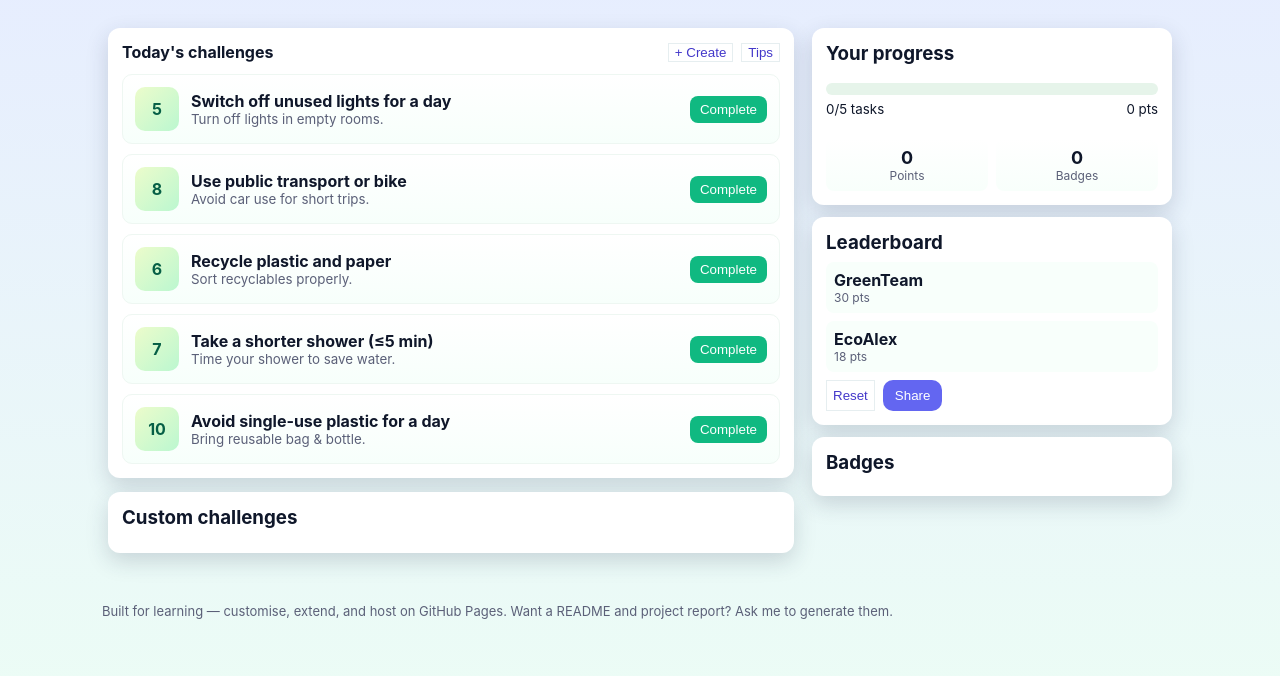
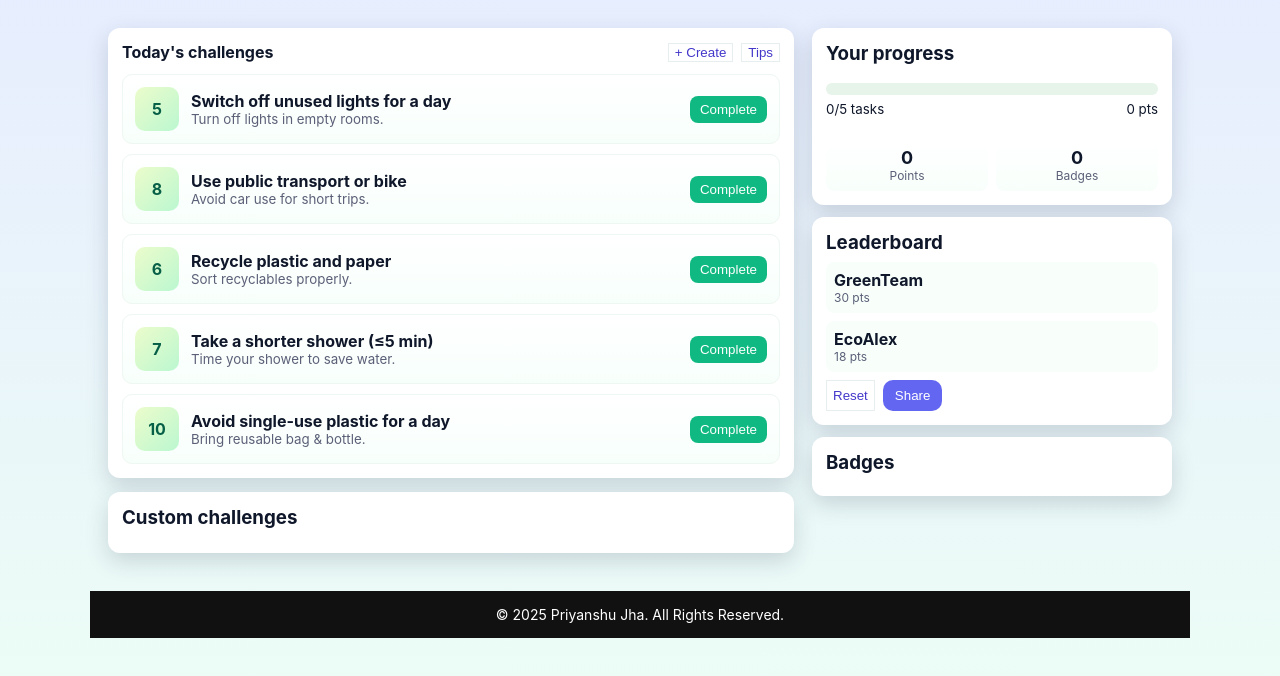
Before and after one commit to priyanshuj664-commits/sustainability-eco-hero, a plain HTML site: page index.html in a window 1280 px wide. Shown: the part 74-750 px from the top of the page. Drawn offline with Linux system fonts and the light colour scheme.

Commit message:
Update index.html

```diff
--- a/index.html
+++ b/index.html
@@ -146,9 +146,10 @@
     </div>
   </main>
 
-  <footer>
-    Built for learning — customise, extend, and host on GitHub Pages. Want a README and project report? Ask me to generate them.
-  </footer>
+  <footer style="text-align:center; padding:15px; background:#111; color:#fff; font-size:14px;">
+    © 2025 Priyanshu Jha. All Rights Reserved.
+</footer>
+
 
   <!-- Create modal (simple) -->
   <div id="modal" style="position:fixed;inset:0;display:none;align-items:center;justify-content:center;background:rgba(10,15,12,0.4)">
```
